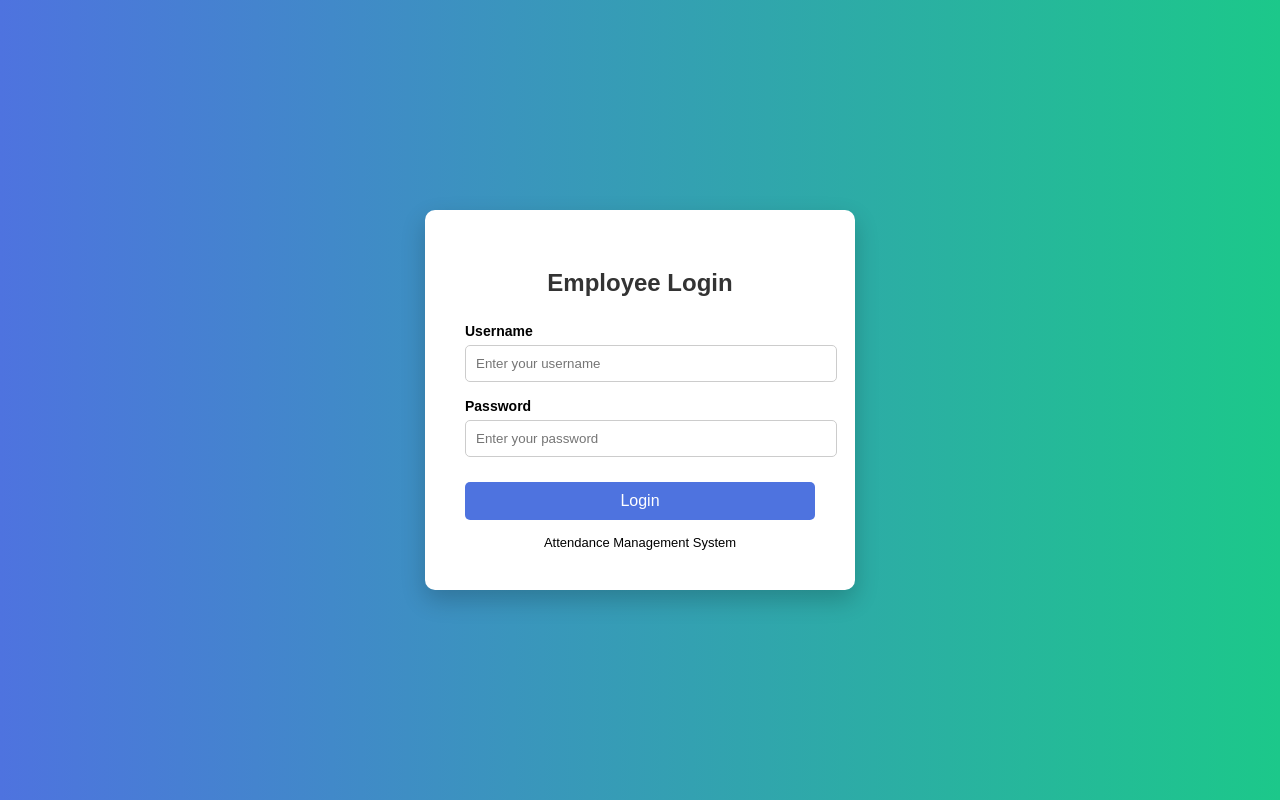
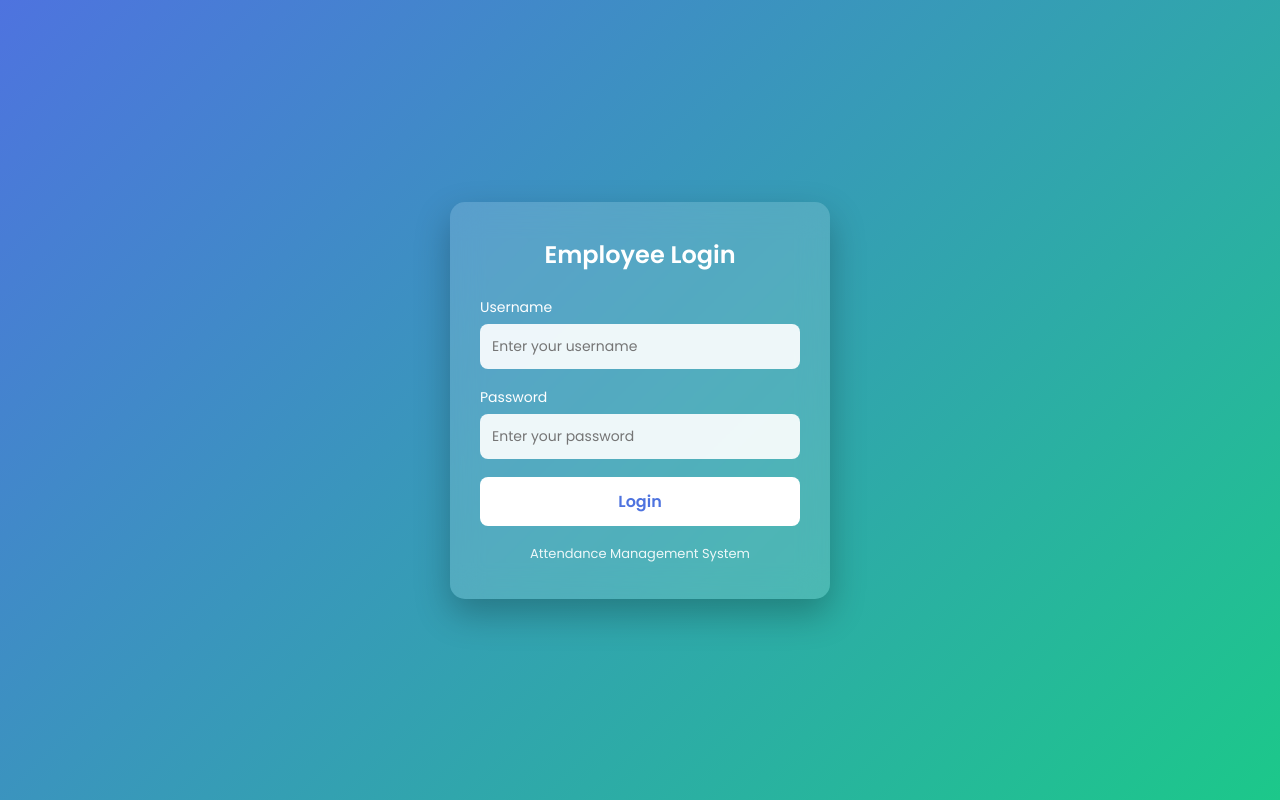
Before and after one commit to Anisshaikh25/EMPAttendance_Tracker, a Django app: page /emplogin/ in a window 1280 px wide. Run offline with Django 5.2, Linux system fonts and the light colour scheme.

Commit message:
changes in emplogin.html

```diff
--- a/templates/emplogin.html
+++ b/templates/emplogin.html
@@ -1,79 +1,129 @@
 <!DOCTYPE html>
-<html>
+<html lang="en">
 <head>
-    <title>Employee Login</title>
+<meta charset="UTF-8">
 <meta name="viewport" content="width=device-width, initial-scale=1.0">
 
+<title>Employee Login</title>
+
+<link href="https://fonts.googleapis.com/css2?family=Poppins:wght@300;400;600&display=swap" rel="stylesheet">
+
 <style>
-        body {
-            margin: 0;
-            padding: 0;
-            font-family: Arial, sans-serif;
-            background: linear-gradient(to right, #4e73df, #1cc88a);
-            display: flex;
-            justify-content: center;
-            align-items: center;
-            height: 100vh;
+
+*{
+    margin:0;
+    padding:0;
+    box-sizing:border-box;
+    font-family:'Poppins',sans-serif;
 }
 
-        .login-container {
-            background: white;
-            padding: 40px;
-            width: 350px;
-            border-radius: 10px;
-            box-shadow: 0 10px 25px rgba(0,0,0,0.2);
+/* Background */
+body{
+    min-height:100vh;
+    display:flex;
+    justify-content:center;
+    align-items:center;
+    background: linear-gradient(135deg,#4e73df,#1cc88a);
+    padding:20px;
 }
 
-        .login-container h2 {
-            text-align: center;
-            margin-bottom: 25px;
-            color: #333;
+/* Glass Card */
+.login-container{
+    width:100%;
+    max-width:380px;
+    background: rgba(255,255,255,0.15);
+    backdrop-filter: blur(15px);
+    border-radius:15px;
+    padding:35px 30px;
+    box-shadow:0 15px 35px rgba(0,0,0,0.25);
+    color:white;
 }
 
-        .form-group {
-            margin-bottom: 15px;
+/* Title */
+.login-container h2{
+    text-align:center;
+    margin-bottom:25px;
+    font-weight:600;
 }
 
-        .form-group label {
-            font-size: 14px;
-            font-weight: bold;
+/* Form */
+.form-group{
+    margin-bottom:18px;
 }
 
-        .form-group input {
-            width: 100%;
-            padding: 10px;
-            margin-top: 5px;
-            border-radius: 5px;
-            border: 1px solid #ccc;
+.form-group label{
+    font-size:14px;
+    display:block;
+    margin-bottom:6px;
 }
 
-        .login-btn {
-            width: 100%;
-            padding: 10px;
-            background: #4e73df;
-            color: white;
-            border: none;
-            border-radius: 5px;
-            font-size: 16px;
-            cursor: pointer;
-            margin-top: 10px;
+/* Inputs */
+.form-group input{
+    width:100%;
+    padding:12px;
+    border:none;
+    border-radius:8px;
+    outline:none;
+    font-size:14px;
+    background:rgba(255,255,255,0.9);
+    transition:0.3s;
 }
 
-        .login-btn:hover {
-            background: #2e59d9;
+.form-group input:focus{
+    transform:scale(1.02);
+    box-shadow:0 0 8px rgba(255,255,255,0.6);
 }
 
-        .footer-text {
-            text-align: center;
-            margin-top: 15px;
-            font-size: 13px;
+/* Button */
+.login-btn{
+    width:100%;
+    padding:12px;
+    border:none;
+    border-radius:8px;
+    background:white;
+    color:#4e73df;
+    font-size:16px;
+    font-weight:600;
+    cursor:pointer;
+    transition:0.3s;
 }
+
+.login-btn:hover{
+    background:#f1f1f1;
+    transform:translateY(-2px);
+}
+
+/* Footer */
+.footer-text{
+    text-align:center;
+    margin-top:18px;
+    font-size:13px;
+    opacity:0.9;
+}
+
+/* Responsive */
+@media (max-width:480px){
+
+    .login-container{
+        padding:25px 20px;
+    }
+
+    .login-container h2{
+        font-size:22px;
+    }
+
+    .form-group input{
+        padding:11px;
+    }
+}
+
 </style>
 </head>
 
 <body>
 
 <div class="login-container">
+
     <h2>Employee Login</h2>
 
     <form method="POST">
@@ -95,6 +145,7 @@
     <div class="footer-text">
         Attendance Management System
     </div>
+
 </div>
 
 </body>
```
Lines whose indentation alone changed are shown as unchanged.
